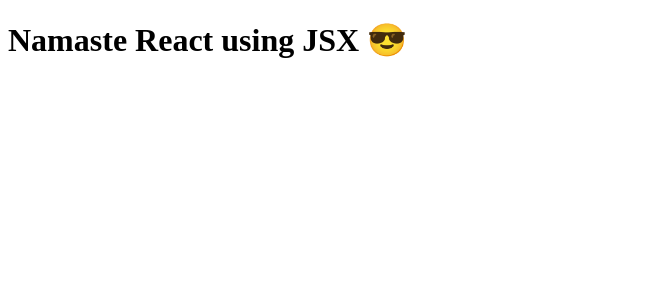
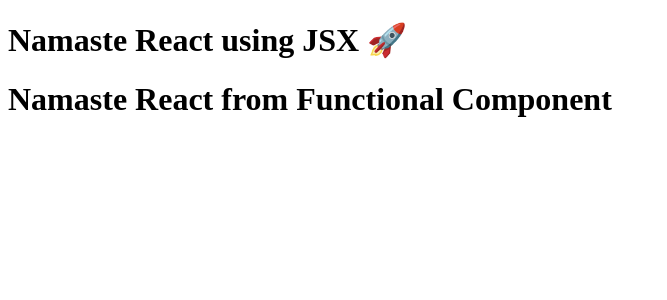
Before and after one commit to durpintm/namaste-react, a React (Vite) app: page / in a window 1280 px wide. Shown: the top 300 px of the page, without its empty margins (0-667 px from the left). Built offline with nearby package versions, Linux system fonts and the light colour scheme.

Commit message:
Component Composition

```diff
--- a/App.js
+++ b/App.js
@@ -5,14 +5,25 @@
 
 const fn = () => <h1>Hello Function</h1>;
 
-// Both HeadingComponent and HeadingComponent2 are React Functional Component
-const HeadingComponent = () => {
-  return <h1>Namaste React from Functional Component</h1>;
+const Title = () => {
+  return (
+    <h1 className="head" tabIndex="5">
+      Namaste React using JSX 🚀
+    </h1>
+  );
 };
 
-const HeadingComponent2 = () => (
-  <h1>Namaste React from Functional Component</h1>
+// Both HeadingComponent and HeadingComponent2 are React Functional Component
+const HeadingComponent = () => (
+  <div className="container">
+    <Title />
+    <h1>Namaste React from Functional Component</h1>
+  </div>
 );
 
+// const HeadingComponent2 = () => (
+//   <h1>Namaste React from Functional Component</h1>
+// );
+
 const root = ReactDOM.createRoot(document.getElementById("root"));
-root.render(heading);
+root.render(<HeadingComponent />);
```
Also changed, not shown: Notes/2.txt.
